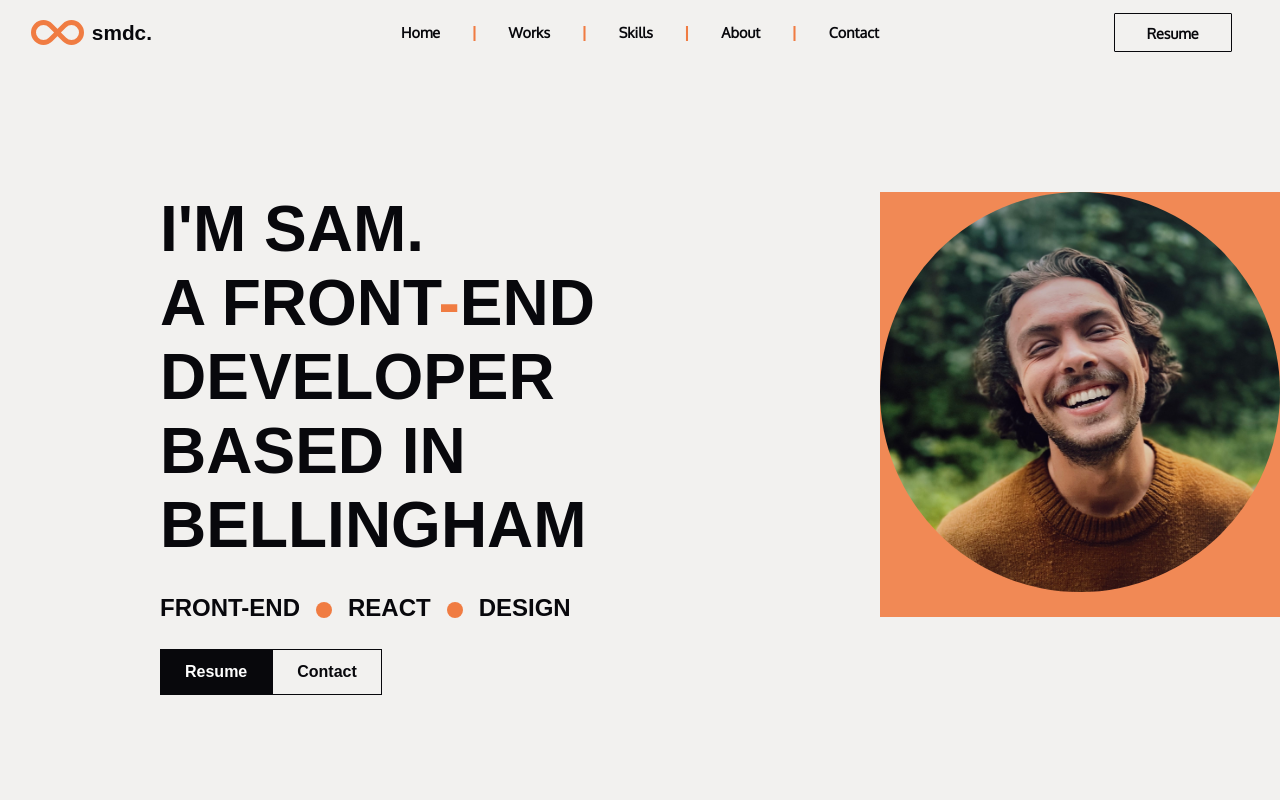
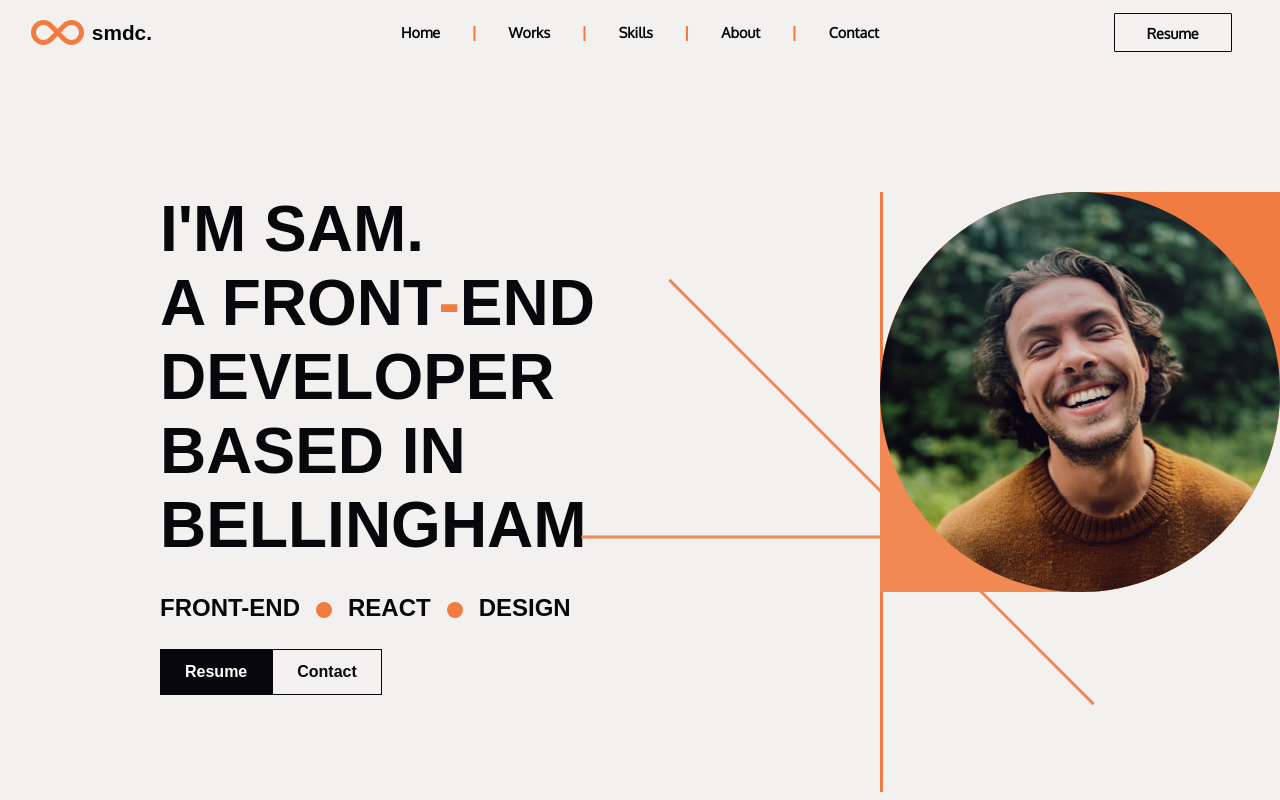
Before and after one commit to Sam-Carson/portfolio2022, a React (Create React App) app: page / in a window 1280 px wide. Shown: the top 800 px of the page. Built offline with nearby package versions, Linux system fonts and the light colour scheme; a web font is replaced by a local one.

Commit message:
working on hero image. -get a test page up and running

```diff
--- a/package.json
+++ b/package.json
@@ -35,5 +35,8 @@
       "last 1 firefox version",
       "last 1 safari version"
     ]
+  },
+  "devDependencies": {
+    "react-router-dom": "^6.3.0"
   }
 }
--- a/src/components/Hero.js
+++ b/src/components/Hero.js
@@ -38,6 +38,9 @@ export default function Hero() {
           <div className="img-background-layer-1"></div>
           <div className="img-background-layer-2"></div>
           <div className="img-background-layer-3"></div>
+          <div className="img-background-layer-4"></div>
+          <div className="img-background-layer-5"></div>
+
           <div className="headshot-img">
             <img src={image} className="img" alt="headshot"></img>
           </div>
--- a/src/styles/Hero/Hero.css
+++ b/src/styles/Hero/Hero.css
@@ -49,38 +49,51 @@ img {
   height: auto;
   border-radius: 50%;
   position: absolute;
-  top: 0;
-  left: 0;
   z-index: 4;
 }
 
-.headshot-img {
-  height: 500px;
-  width: 500px;
-}
-
 .img-background-layer-1 {
-  height: 425px;
-  width: 425px;
-  background-color: #f07c42;
+  height: 400px;
+  width: 400px;
+  background-color: #f18955;
   position: absolute;
   z-index: 1;
+  border-radius: 50% 50% 50% 0%;
 }
 
 .img-background-layer-2 {
-  height: 425px;
-  width: 425px;
-  background-color: #fefcfb;
+  height: 400px;
+  width: 400px;
+  background-color: #f07c42;
   position: absolute;
-  z-index: 2;
+  z-index: 3;
+  border-radius: 50% 0% 50% 50%;
 }
 
 .img-background-layer-3 {
-  height: 425px;
-  width: 425px;
+  width: 3px;
+  height: 600px;
+  background-color: #f07c42;
+  z-index: 0;
+  position: absolute;
+}
+
+.img-background-layer-4 {
+  width: 3px;
+  height: 600px;
   background-color: #f18955;
+  z-index: 0;
   position: absolute;
-  z-index: 3;
+  transform: rotate(-45deg);
+}
+
+.img-background-layer-5 {
+  width: 3px;
+  height: 600px;
+  background-color: #f18955;
+  z-index: 0;
+  position: absolute;
+  transform: rotate(-90deg) translateX(-45px);
 }
 
 .hero-staples {
--- a/src/styles/Hero/Hero.scss
+++ b/src/styles/Hero/Hero.scss
@@ -50,38 +50,51 @@ img {
   height: auto;
   border-radius: 50%;
   position: absolute;
-  top: 0;
-  left: 0;
   z-index: 4;
 }
 
-.headshot-img {
-  height: 500px;
-  width: 500px;
-}
-
 .img-background-layer-1 {
-  height: 425px;
-  width: 425px;
-  background-color: $orange;
+  height: 400px;
+  width: 400px;
+  background-color: $light-orange;
   position: absolute;
   z-index: 1;
+  border-radius: 50% 50% 50% 0%;
 }
 
 .img-background-layer-2 {
-  height: 425px;
-  width: 425px;
-  background-color: $white;
+  height: 400px;
+  width: 400px;
+  background-color: $orange;
   position: absolute;
-  z-index: 2;
+  z-index: 3;
+  border-radius: 50% 0% 50% 50%;
 }
 
 .img-background-layer-3 {
-  height: 425px;
-  width: 425px;
+  width: 3px;
+  height: 600px;
+  background-color: $orange;
+  z-index: 0;
+  position: absolute;
+}
+
+.img-background-layer-4 {
+  width: 3px;
+  height: 600px;
   background-color: $light-orange;
+  z-index: 0;
   position: absolute;
-  z-index: 3;
+  transform: rotate(-45deg);
+}
+
+.img-background-layer-5 {
+  width: 3px;
+  height: 600px;
+  background-color: $light-orange;
+  z-index: 0;
+  position: absolute;
+  transform: rotate(-90deg) translateX(-45px);
 }
 
 .hero-staples {
```
Also changed, not shown: 2 other files (tests, documents, lock files or other folders).
